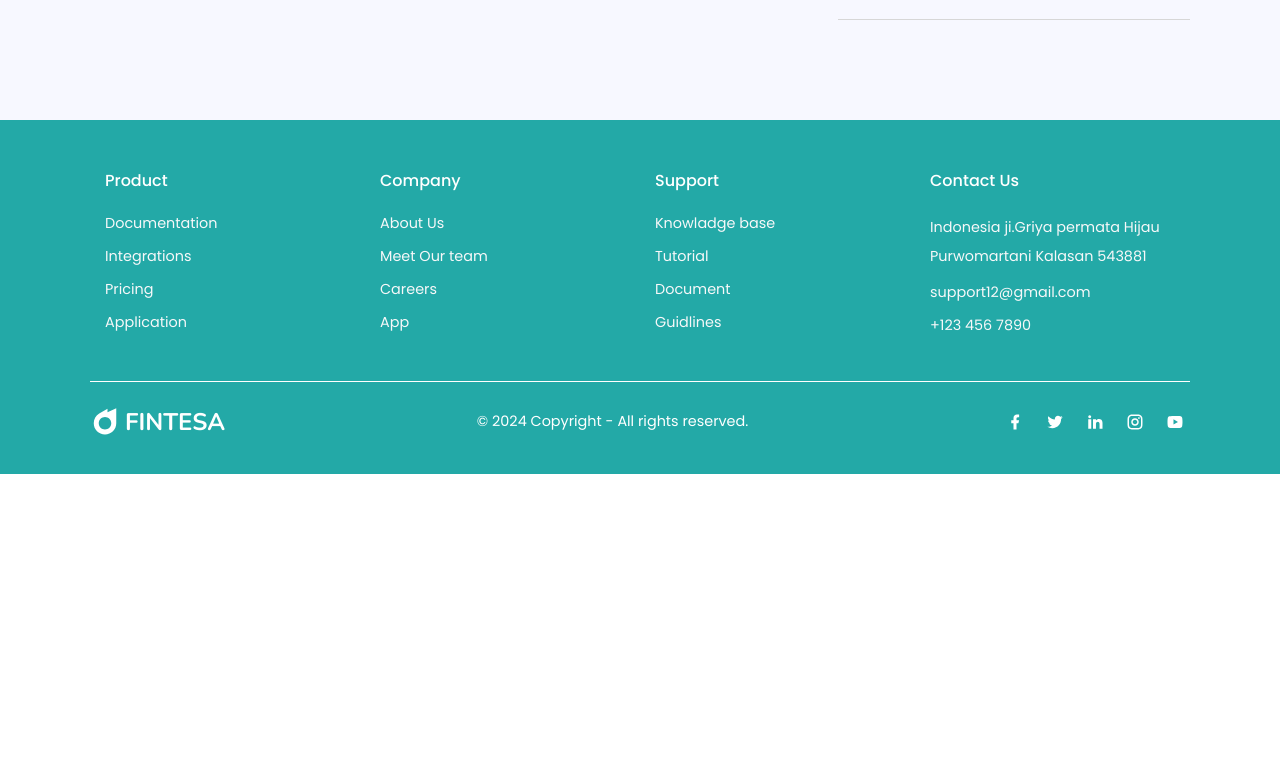
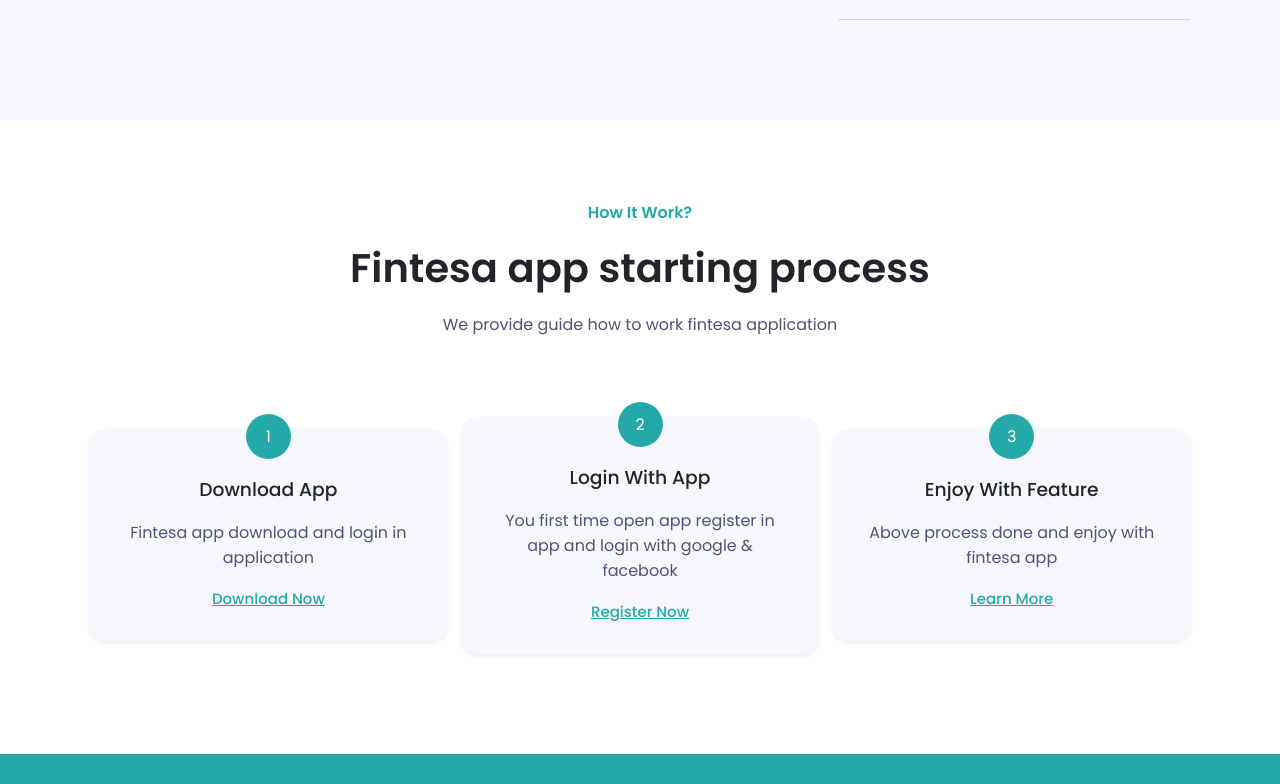
Before and after one commit to VeeraUIDeveloper/Fintesa-Website-React, a React (Vite) app: page / in a window 1280 px wide. Shown: the part 2576-3360 px from the top of the page. Before the commit the page ends 3050 px from the top, so only its background shows below. Built offline with nearby package versions, Linux system fonts and the light colour scheme.

Commit message:
Homepage: Process Section
 - Created Process Section with internal card content
 - Created different appoach for "process" class name and it's styles

```diff
--- a/src/App.jsx
+++ b/src/App.jsx
@@ -6,6 +6,7 @@
 import AchievementSection from "./components/home-page/achievements.jsx";
 import AboutSection from "./components/home-page/about.jsx";
 import FeatureSection from "./components/home-page/features.jsx";
+import ProcessSection from "./components/home-page/process.jsx";
 
 const App = () => {
   return (
@@ -15,6 +16,7 @@
       <AchievementSection />
       <AboutSection />
       <FeatureSection />
+      <ProcessSection />
       <AppFooter />
     </>
   );
--- a/src/components/card/card.module.scss
+++ b/src/components/card/card.module.scss
@@ -6,4 +6,5 @@
   border-radius: 15px;
   background-color: #ffffff;
   box-shadow: 0 8px 16px #0000002a;
+  position: relative;
 }
--- /dev/null
+++ b/src/components/home-page/process.jsx
@@ -0,0 +1,41 @@
+import "./process.scss";
+import Card from "../card/card.jsx";
+import { PROCESS_DATA } from "../../constants/process-data.jsx";
+
+const ProcessSection = () => {
+  let sectionPrefixClass = "process";
+
+  return (
+    <section className={`${sectionPrefixClass}`}>
+      <div className="container">
+        <div className={`${sectionPrefixClass}_wrapper text-center`}>
+          <h4>How It Work?</h4>
+          <h2>Fintesa app starting process</h2>
+          <p>We provide guide how to work fintesa application</p>
+        </div>
+        <div
+          className={`${sectionPrefixClass}_content d-flex align-items-center justify-content-between`}
+        >
+          <ProcessCard />
+        </div>
+      </div>
+    </section>
+  );
+};
+
+const ProcessCard = () => {
+  return (
+    <>
+      {PROCESS_DATA.map((data, index) => (
+        <Card key={index} className="bg-light text-center">
+          <span className="count">{index + 1}</span>
+          <h3>{data.title}</h3>
+          <p>{data.text}</p>
+          <a href={data.link}>{data.linkText}</a>
+        </Card>
+      ))}
+    </>
+  );
+};
+
+export default ProcessSection;
--- /dev/null
+++ b/src/components/home-page/process.scss
@@ -0,0 +1,52 @@
+@use "../../sass/colors.scss" as colors;
+
+.process {
+  &_wrapper {
+    h4 {
+      font-weight: 600;
+      color: colors.$primary-color;
+    }
+    h2 {
+      font-size: 2.5rem;
+      font-weight: 600;
+      line-height: 55px;
+    }
+    p {
+      color: colors.$text_color;
+    }
+  }
+  &_content {
+    margin-top: 5rem;
+    div {
+      box-shadow: 0 0.125rem 0.25rem rgba(0, 0, 0, 0.075);
+    }
+    .count {
+      display: inline-flex;
+      justify-content: center;
+      align-items: center;
+      width: 45px;
+      height: 45px;
+      background-color: colors.$primary-color;
+      border-radius: 50px;
+      color: #ffffff;
+      position: absolute;
+      top: -15px;
+      right: 0;
+      left: 0;
+      margin: 0 auto;
+    }
+    h3 {
+      margin-top: 1rem;
+      font-weight: 500;
+    }
+    p {
+      color: colors.$text_color;
+    }
+    a {
+      color: colors.$primary-color;
+      font-weight: 500;
+      font-size: 15px;
+      text-decoration: underline;
+    }
+  }
+}
--- /dev/null
+++ b/src/constants/process-data.jsx
@@ -0,0 +1,20 @@
+export const PROCESS_DATA = [
+  {
+    title: "Download App",
+    text: "Fintesa app download and login in application",
+    link: "#",
+    linkText: "Download Now",
+  },
+  {
+    title: "Login With App",
+    text: "You first time open app register in app and login with google & facebook",
+    link: "#",
+    linkText: "Register Now",
+  },
+  {
+    title: "Enjoy With Feature",
+    text: "Above process done and enjoy with fintesa app",
+    link: "#",
+    linkText: "Learn More",
+  },
+];
--- a/src/sass/_common.scss
+++ b/src/sass/_common.scss
@@ -88,7 +88,7 @@
 }
 
 .bg-light {
-  background-color: colors.$bg_light;
+  background-color: colors.$bg_light !important;
 }
 
 // Hover Animation
```
